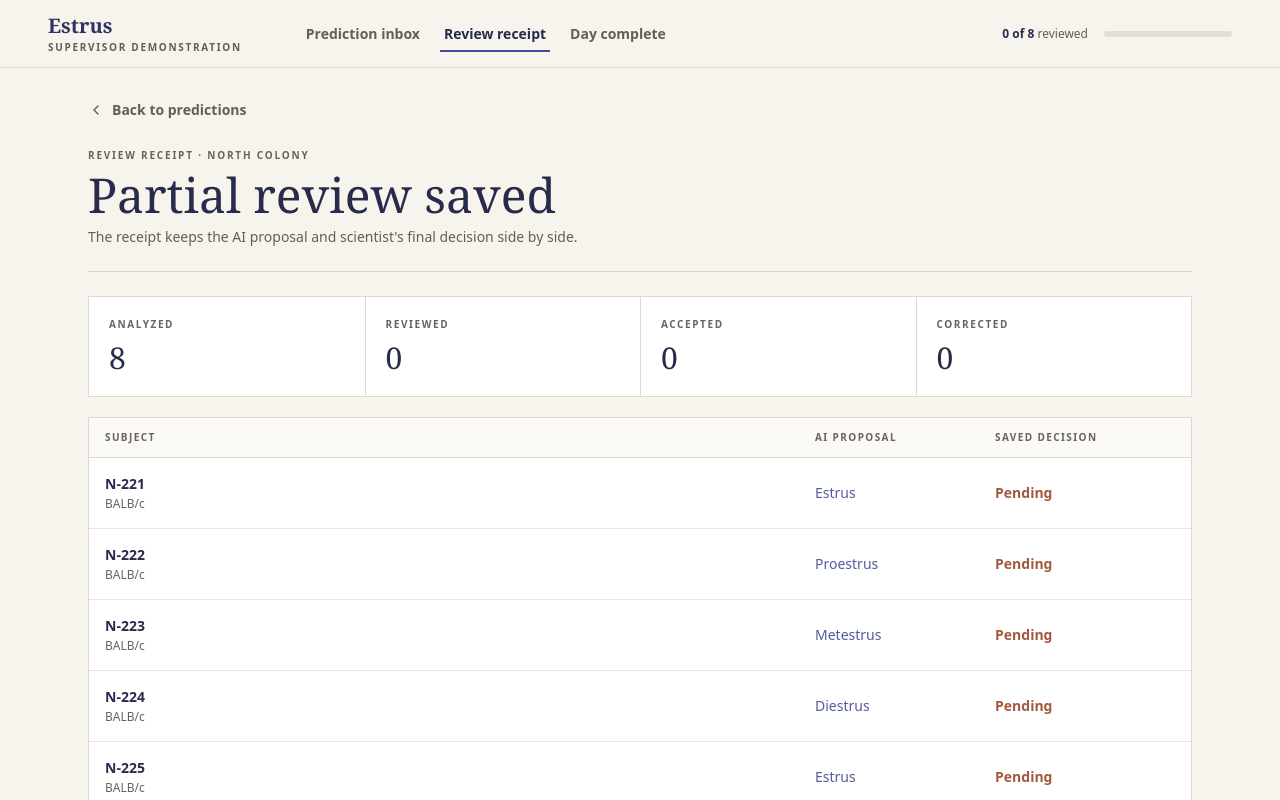
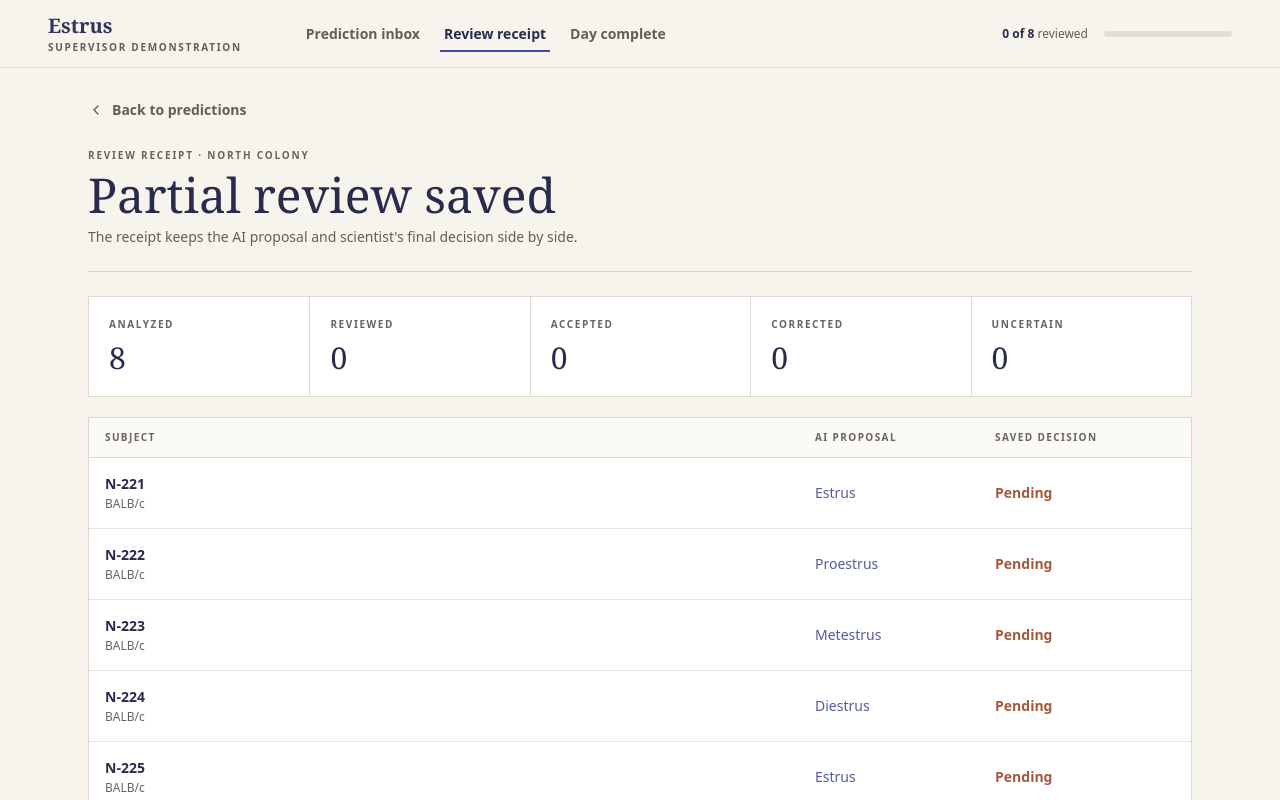
Before and after one commit to AbdellaToronto/estrus-log, a Next.js app: page /supervisor-demo in a window 1280 px wide. Both pictures are taken after a click on the button "Review receipt". Shown: the top 800 px of the page. Built offline with nearby package versions, Linux system fonts and the light colour scheme.

Commit message:
Separate uncertain receipt outcomes

```diff
--- a/src/app/supervisor-demo/supervisor-demo-client.tsx
+++ b/src/app/supervisor-demo/supervisor-demo-client.tsx
@@ -404,7 +404,14 @@ function Receipt({
 }) {
   const finalized = items.filter((item) => item.finalStage);
   const accepted = finalized.filter((item) => item.finalStage === item.prediction).length;
-  const corrected = finalized.filter((item) => item.finalStage !== item.prediction).length;
+  const corrected = finalized.filter(
+    (item) =>
+      item.finalStage !== item.prediction &&
+      item.finalStage !== "Uncertain / transition"
+  ).length;
+  const uncertain = finalized.filter(
+    (item) => item.finalStage === "Uncertain / transition"
+  ).length;
   return (
     <main className="mx-auto max-w-[1200px] px-5 py-8 sm:px-8 lg:px-12">
       <button type="button" onClick={onBack} className="inline-flex items-center gap-2 text-sm font-semibold text-[#625f58] hover:text-[#353a87]"><ChevronLeft className="h-4 w-4" />Back to predictions</button>
@@ -414,14 +421,22 @@ function Receipt({
         <p className="mt-2 text-sm text-[#625f58]">The receipt keeps the AI proposal and scientist&apos;s final decision side by side.</p>
       </div>
 
-      <section className="mt-6 grid border border-[#ded9cd] bg-white sm:grid-cols-4">
+      <section
+        className="mt-6 grid border border-[#ded9cd] bg-white sm:grid-cols-5"
+        data-testid="receipt-summary"
+      >
         {[
           ["Analyzed", items.length],
           ["Reviewed", finalized.length],
           ["Accepted", accepted],
           ["Corrected", corrected],
+          ["Uncertain", uncertain],
         ].map(([label, value], index) => (
-          <div key={String(label)} className={cn("p-5", index > 0 && "border-t border-[#ded9cd] sm:border-l sm:border-t-0")}>
+          <div
+            key={String(label)}
+            data-testid={`receipt-stat-${String(label).toLowerCase()}`}
+            className={cn("p-5", index > 0 && "border-t border-[#ded9cd] sm:border-l sm:border-t-0")}
+          >
             <p className="text-[10px] font-bold uppercase tracking-[0.16em] text-[#68645d]">{label}</p>
             <p className="mt-2 font-serif text-3xl text-[#292b4c]">{value}</p>
           </div>
```
Also changed, not shown: 2 other files (tests, documents, lock files or other folders).
